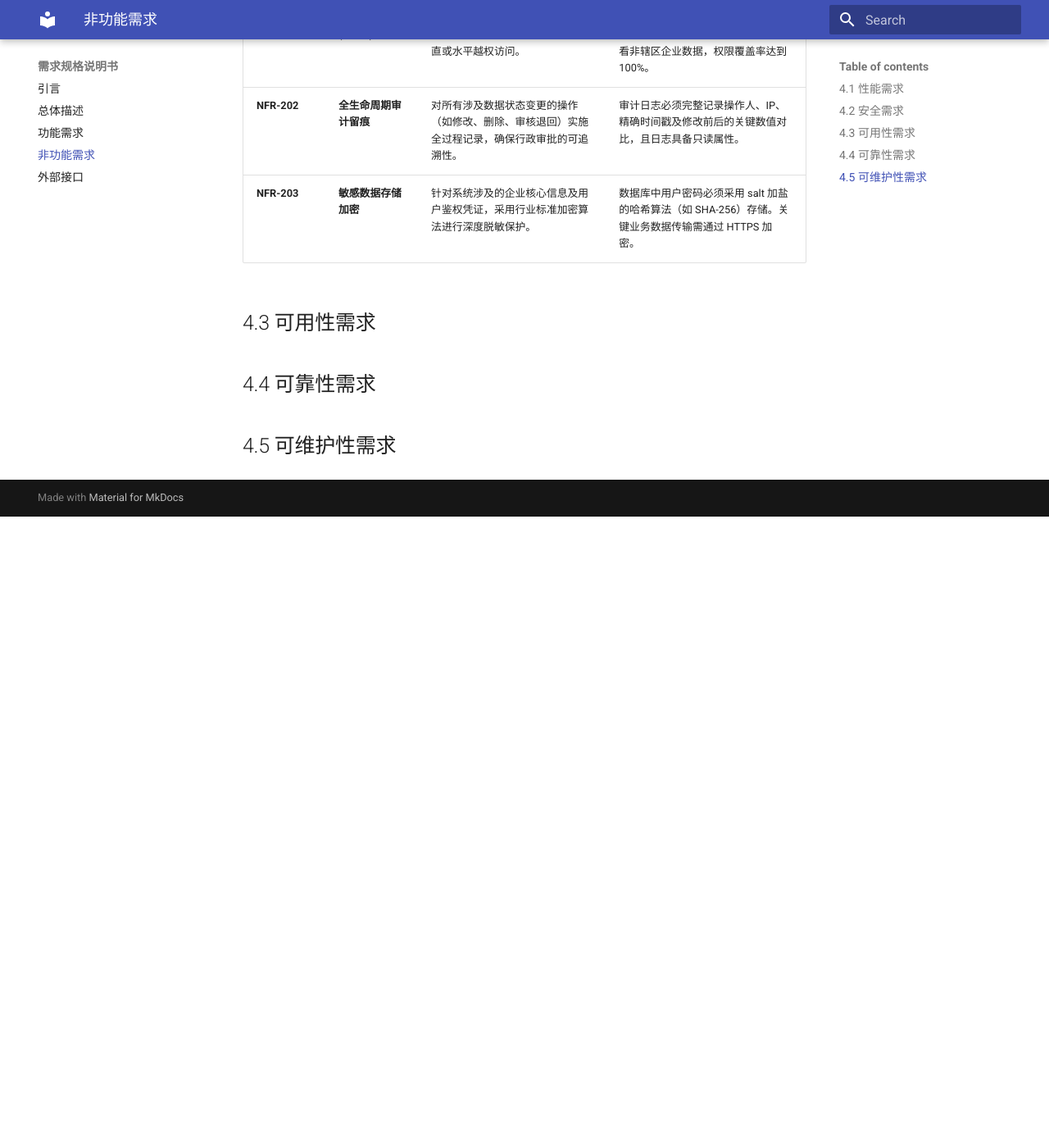
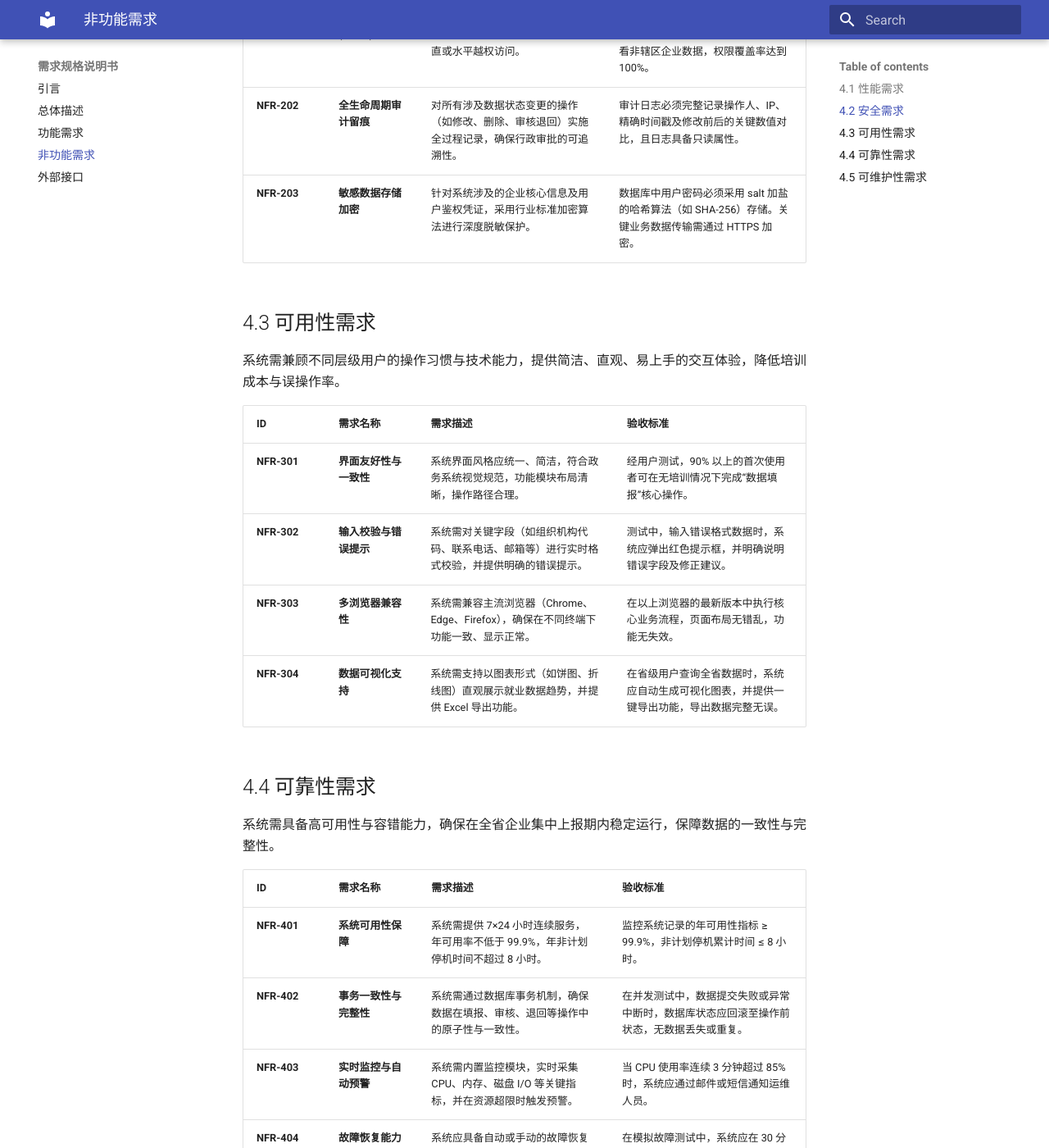
Before and after one commit to g513yb/Enterprise-Data-Collection, an MkDocs documentation site: the page built from docs/srs/non-functional-requirements.md, in a window 1280 px wide and 1400 px high, scrolled down 793 px. Shown: the whole window at 82% size. Built offline with MkDocs 1.6.1 and Material for MkDocs 9.7.7, drawn with Linux system fonts in a browser that asks for light colours; before the commit the page ends 1423 px from its top, so only the background shows below that; some of the changed text lies outside the part shown.

Commit message:
Update non-functional-requirements.md

```diff
--- a/docs/srs/non-functional-requirements.md
+++ b/docs/srs/non-functional-requirements.md
@@ -22,6 +22,33 @@
 
 ## 4.3 可用性需求
 
+系统需兼顾不同层级用户的操作习惯与技术能力，提供简洁、直观、易上手的交互体验，降低培训成本与误操作率。
+
+| ID | 需求名称 | 需求描述 | 验收标准 |
+| :--- | :--- | :--- | :--- |
+| **NFR-301** | **界面友好性与一致性** | 系统界面风格应统一、简洁，符合政务系统视觉规范，功能模块布局清晰，操作路径合理。 | 经用户测试，90% 以上的首次使用者可在无培训情况下完成“数据填报”核心操作。 |
+| **NFR-302** | **输入校验与错误提示** | 系统需对关键字段（如组织机构代码、联系电话、邮箱等）进行实时格式校验，并提供明确的错误提示。 | 测试中，输入错误格式数据时，系统应弹出红色提示框，并明确说明错误字段及修正建议。 |
+| **NFR-303** | **多浏览器兼容性** | 系统需兼容主流浏览器（Chrome、Edge、Firefox），确保在不同终端下功能一致、显示正常。 | 在以上浏览器的最新版本中执行核心业务流程，页面布局无错乱，功能无失效。 |
+| **NFR-304** | **数据可视化支持** | 系统需支持以图表形式（如饼图、折线图）直观展示就业数据趋势，并提供 Excel 导出功能。 | 在省级用户查询全省数据时，系统应自动生成可视化图表，并提供一键导出功能，导出数据完整无误。 |
+
 ## 4.4 可靠性需求
 
+系统需具备高可用性与容错能力，确保在全省企业集中上报期内稳定运行，保障数据的一致性与完整性。
+
+| ID | 需求名称 | 需求描述 | 验收标准 |
+| :--- | :--- | :--- | :--- |
+| **NFR-401** | **系统可用性保障** | 系统需提供 7×24 小时连续服务，年可用率不低于 99.9%，年非计划停机时间不超过 8 小时。 | 监控系统记录的年可用性指标 ≥ 99.9%，非计划停机累计时间 ≤ 8 小时。 |
+| **NFR-402** | **事务一致性与完整性** | 系统需通过数据库事务机制，确保数据在填报、审核、退回等操作中的原子性与一致性。 | 在并发测试中，数据提交失败或异常中断时，数据库状态应回滚至操作前状态，无数据丢失或重复。 |
+| **NFR-403** | **实时监控与自动预警** | 系统需内置监控模块，实时采集 CPU、内存、磁盘 I/O 等关键指标，并在资源超限时触发预警。 | 当 CPU 使用率连续 3 分钟超过 85% 时，系统应通过邮件或短信通知运维人员。 |
+| **NFR-404** | **故障恢复能力** | 系统应具备自动或手动的故障恢复机制，确保在硬件或网络故障后能快速恢复服务。 | 在模拟故障测试中，系统应在 30 分钟内恢复服务，数据不丢失。 |
+
 ## 4.5 可维护性需求
+
+系统需具备良好的可维护性，便于后续功能扩展、问题排查与系统升级。
+
+| ID | 需求名称 | 需求描述 | 验收标准 |
+| :--- | :--- | :--- | :--- |
+| **NFR-501** | **模块化与可扩展性** | 系统应采用分层架构设计，业务逻辑与数据访问分离，支持后续模块的平滑扩展。 | 在新增业务模块时，无需修改现有核心代码，仅需新增模块并配置路由即可上线。 |
+| **NFR-502** | **日志分级与可读性** | 系统日志需按级别（INFO、WARN、ERROR）分类输出，便于问题追踪与性能分析。 | 运维人员可根据日志快速定位错误发生的时间、模块及异常堆栈信息。 |
+| **NFR-503** | **配置管理能力** | 系统关键参数（如上报时间窗口、并发阈值、预警阈值等）应支持动态配置与热加载。 | 修改配置后无需重启服务即可生效，配置项变更记录可查。 |
+| **NFR-504** | **自动化备份与恢复机制** | 系统需支持定期自动备份数据库与关键文件，并提供一键恢复功能。 | 备份任务每日执行，恢复测试中可在 1 小时内恢复至最近备份点。 |
```
